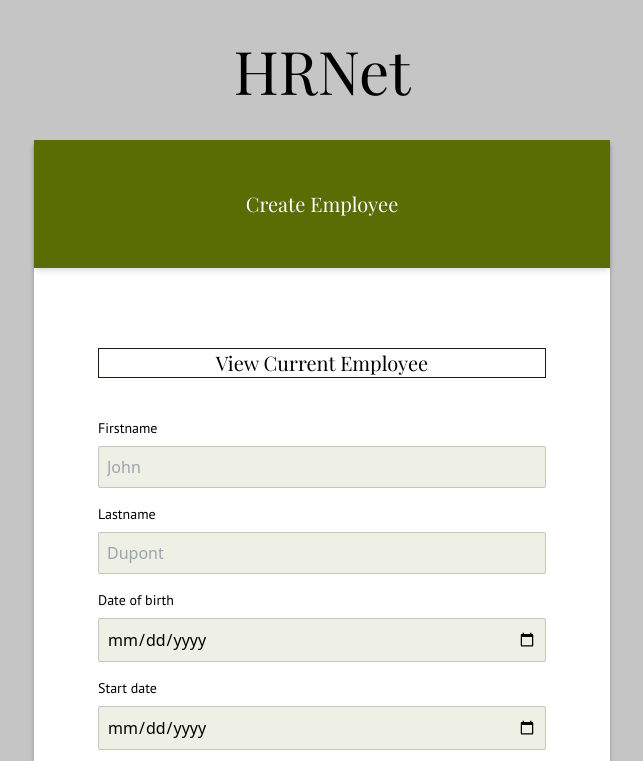
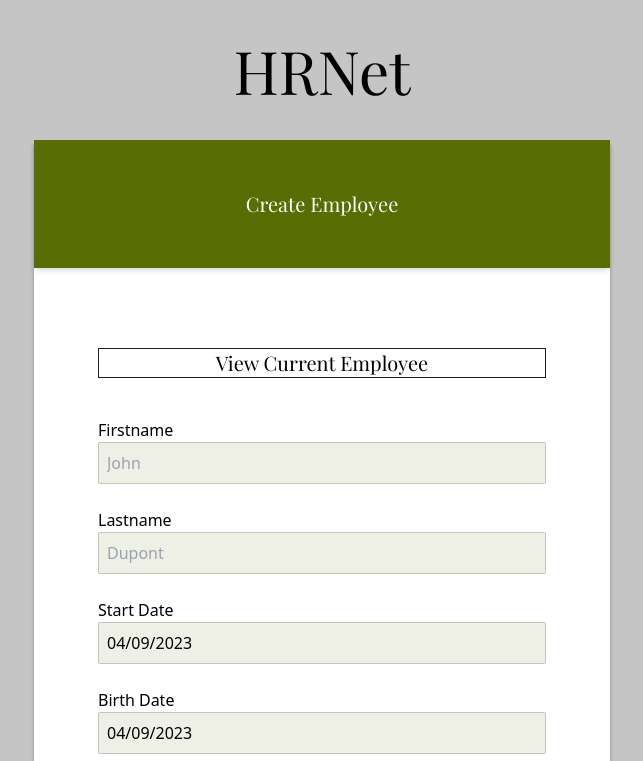
Before and after one commit to tva-subteno-it/hrnet, a React (Vite) app: page / in a window 1280 px wide. Shown: the top 761 px of the page, without its empty margins (318-961 px from the left). Built offline with nearby package versions, Linux system fonts and the light colour scheme; a web font is replaced by a local one.

Commit message:
[IMP] added date picker package

```diff
--- a/src/components/Form/index.tsx
+++ b/src/components/Form/index.tsx
@@ -3,36 +3,58 @@ import FormGroup from "../FormGroup";
 import {departments, states} from "../../constants";
 import Select from "../Inputs/Select.tsx";
 import Button from "../Button";
-import React, {useContext} from "react";
+import React, {useContext, useState} from "react";
+import DatePicker from "react-datepicker"
+import "react-datepicker/dist/react-datepicker.css";
 import AppContext, {AppContextInterface} from "../../context";
 
 export default function Form() {
+    const [startDate, setStartDate] = useState(new Date());
+    const [birthDate, setBirthDate] = useState(new Date());
     const {setShowModal} = useContext(AppContext) as AppContextInterface;
 
     const handleSubmit = (e: React.FormEvent<HTMLFormElement>) => {
         e.preventDefault();
         console.log("Submitted")
         const formData = new FormData(e.currentTarget);
-        const data = Object.fromEntries(formData.entries());
+        const data = {
+            ...Object.fromEntries(formData.entries()),
+            startDate: startDate.toLocaleDateString(),
+            birth: birthDate.toLocaleDateString(),
+        };
         // add data to local storage
         const oldData = JSON.parse(window.localStorage.getItem("employee") ?? "[]");
-        window.localStorage.setItem("employee", JSON.stringify([...oldData, {...data, uid: Math.random().toString(36).substring(2, 9)}]));
+        window.localStorage.setItem("employee", JSON.stringify([...oldData, {
+            ...data,
+            uid: Math.random().toString(36).substring(2, 9)
+        }]));
         setShowModal(true);
     }
 
     return (
         <form action="" className={"bg-white w-[45vw] mx-auto pb-10"}
-        style={{boxShadow: "0px 4px 4px 0px rgba(0, 0, 0, 0.25)"}} onSubmit={handleSubmit}>
+              style={{boxShadow: "0px 4px 4px 0px rgba(0, 0, 0, 0.25)"}} onSubmit={handleSubmit}>
             <section className={"bg-primary h-32 flex items-center justify-center shadow-md"}>
                 <h2 className={"text-xl font-playfair text-center text-white"}>Create Employee</h2>
             </section>
             <section className={"mt-20 mb-10 px-[5vw] w-full"}>
-                <Button type={"link"} to={"employee-list"} label={"View Current Employee"} className={"hover:bg-black/5 transition"}/>
+                <Button type={"link"} to={"employee-list"} label={"View Current Employee"}
+                        className={"hover:bg-black/5 transition"}/>
             </section>
             <section className={"px-[5vw]"}>
                 <Input id={"firstname"} placeholder={"John"}/>
                 <Input id={"lastname"} placeholder={"Dupont"}/>
-                <Input id={"birth"} label={"Date of birth"} type={"date"} placeholder={"01/01/2001"}/>
+                <Input label={"Start Date"} id={"start"}>
+                    <DatePicker id={"start"} dateFormat={"dd/MM/yyyy"} todayButton={"Today"} selected={startDate} placeholderText={"Start date"}
+                                   onChange={(date: Date) => setStartDate(date)}
+                                   className={"w-full border border-secondary/20 rounded-sm p-2 bg-primary bg-opacity-10 hover:filter hover:bg-opacity-20 transition"}/>
+                </Input>
+                <Input label={"Birth Date"} id={"birth"}>
+                    <DatePicker id={"birth"} dateFormat={"dd/MM/yyyy"} todayButton={"Today"} selected={birthDate}
+                                                        placeholderText={"Birth date"}
+                                                        onChange={(date: Date) => setBirthDate(date)}
+                                                        className={"w-full border border-secondary/20 rounded-sm p-2 bg-primary bg-opacity-10 hover:filter hover:bg-opacity-20 transition"}/>
+                </Input>
                 <Input id={"startDate"} label={"Start date"} type={"date"} placeholder={"01/01/2001"}/>
             </section>
             <FormGroup label={"Address"} className={"mt-14 mx-[5vw]"}>
--- a/src/components/FormGroup/index.tsx
+++ b/src/components/FormGroup/index.tsx
@@ -9,7 +9,7 @@ interface FormGroupProps {
 export default function FormGroup({label, children, className = ""}: FormGroupProps) {
     return (
         <section
-            className={"relative flex flex-col mt-4 justify-center items-start border border-black rounded-sm py-2 pb-6 px-10 bg-white " + className}>
+            className={"relative flex flex-col mt-10 justify-center items-start border border-black rounded-sm py-2 pb-6 px-10 bg-white " + className}>
             <h3 className={"text-sm font-pt mb-2 absolute top-[-.8rem] left-3 bg-white p-1"}>{label}</h3>
             {children}
         </section>
--- a/src/components/Inputs/Input.tsx
+++ b/src/components/Inputs/Input.tsx
@@ -3,27 +3,44 @@ import React from "react";
 export interface InputProps {
     label?: string;
     type?: React.InputHTMLAttributes<HTMLInputElement>["type"];
-    placeholder: string;
+    placeholder?: string;
     value?: string;
     onChange?: (e: React.ChangeEvent<HTMLInputElement>) => void;
-    id: string;
+    id?: string;
     groupClassName?: React.HTMLAttributes<HTMLDivElement>["className"];
     labelClassName?: React.HTMLAttributes<HTMLLabelElement>["className"];
     inputClassName?: React.HTMLAttributes<HTMLInputElement>["className"];
+    children?: React.ReactNode;
 }
 
-export default function Input({id, label, type="text", placeholder, value, onChange, groupClassName = "", labelClassName = "", inputClassName = ""}: InputProps) {
+export default function Input({
+                                  id,
+                                  label,
+                                  type = "text",
+                                  placeholder = "",
+                                  value,
+                                  onChange,
+                                  children,
+                                  groupClassName = "",
+                                  labelClassName = "",
+                                  inputClassName = "",
+                              }: InputProps) {
     const [inputValue, setInputValue] = React.useState(value ?? "");
 
-    if (!label){
+    if (!label) {
+        if (!id) {
+            throw new Error("You must provide a label or children to the Input component")
+        }
         label = id.charAt(0).toUpperCase() + id.slice(1)
     }
 
     return (
-        <div className={"flex flex-col mt-4 " + groupClassName}>
-            <label htmlFor={id} className={"text-sm font-pt mb-2 " + labelClassName}>{label}</label>
-            <input name={id} type={type} id={id} placeholder={placeholder} value={inputValue} onChange={onChange ?? ((e) => setInputValue(e.target.value))}
-                   className={"border border-secondary/20 rounded-sm p-2 bg-primary bg-opacity-10 hover:filter hover:bg-opacity-20 transition" + inputClassName}/>
+        <div className={"flex flex-col mt-6 " + groupClassName}>
+            {label ?? <label htmlFor={id} className={"text-sm font-pt mb-2 " + labelClassName}>{label}</label>}
+            {children ?? (<input name={id} type={type} id={id} placeholder={placeholder} value={inputValue}
+                                 onChange={onChange ?? ((e) => setInputValue(e.target.value))}
+                                 className={"border border-secondary/20 rounded-sm p-2 bg-primary bg-opacity-10 hover:filter hover:bg-opacity-20 transition" + inputClassName}/>
+                )}
         </div>
     )
 }
```
